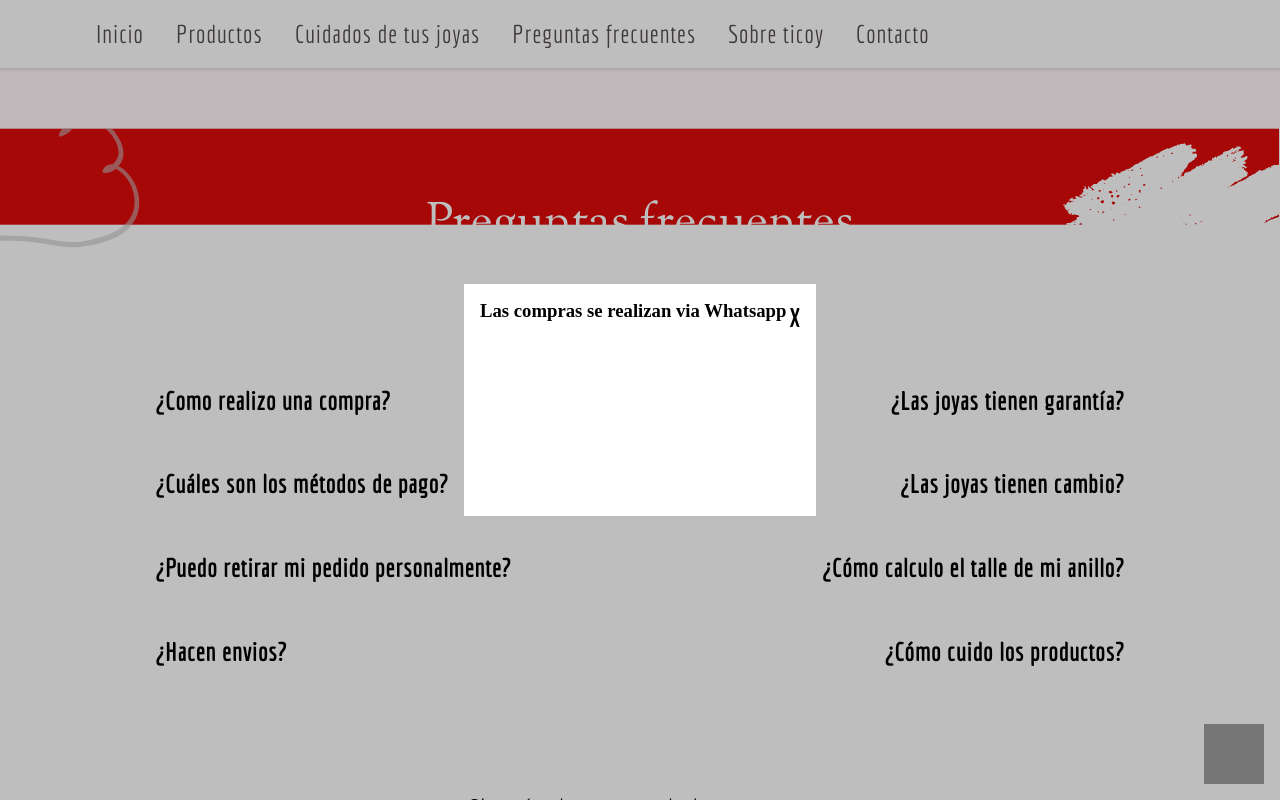
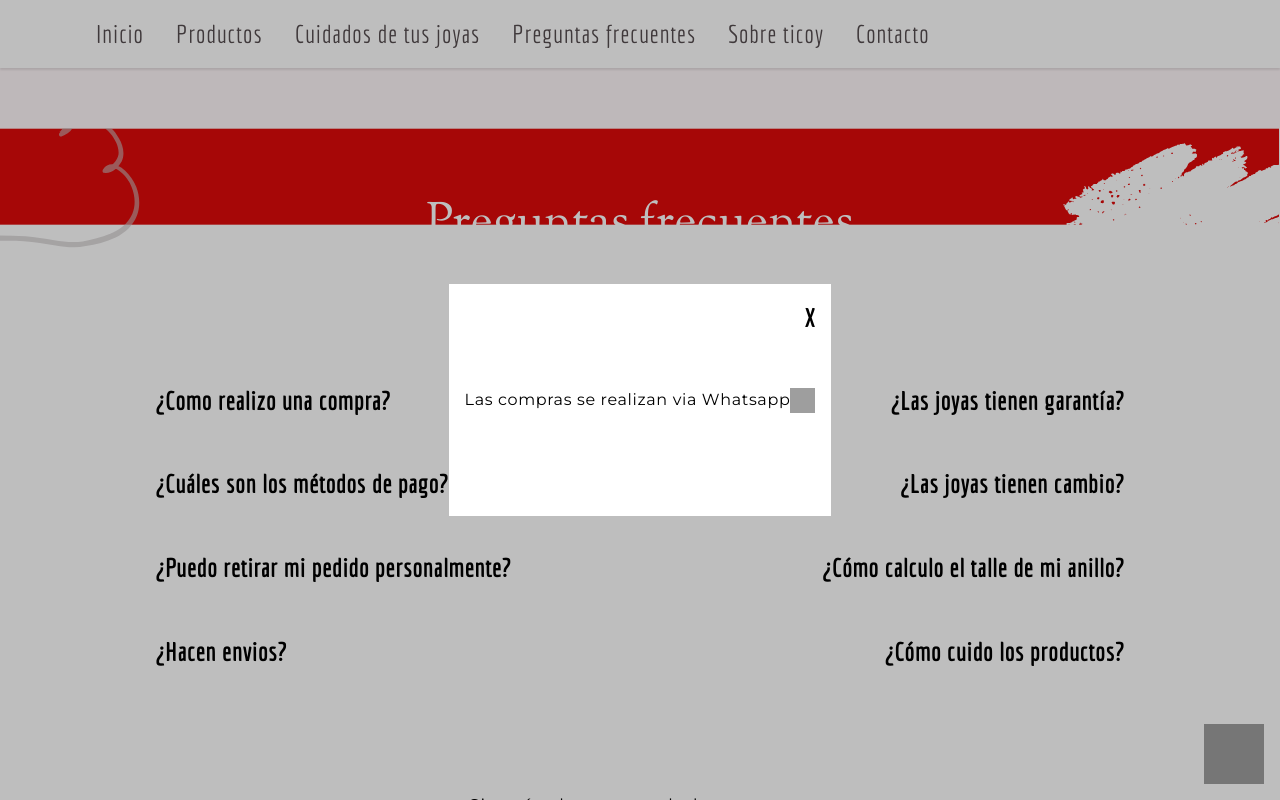
Before and after one commit to cuedefox/Ticoy, a React (Create React App) app: page / in a window 1280 px wide. Both pictures are taken after a click on the button "¿Como realizo una compra?". Shown: the part 2360-3160 px from the top of the page. Built offline with nearby package versions, Linux system fonts and the light colour scheme; grey boxes are pictures that could not be loaded.

Commit message:
optimizando modal

```diff
--- a/src/components/Faq.jsx
+++ b/src/components/Faq.jsx
@@ -4,6 +4,10 @@ import Modal from "./ModalFaq";
 import icono from "../assets/img/iconFaq.png";
 import logo from "../assets/img/logoFaq.png";
 import backfaq from "../assets/img/backgrounds/faqs.svg"
+import logoWsp from "../assets/img/whatsapp.png"
+import mtdPago from "../assets/img/metodo-pago.png"
+import medidorAnillo from "../assets/img/medidor-anillos.png"
+
 const Faq = () => {
     const stylesBack = {
         backgroundImage: `url(${backfaq})`,
@@ -21,8 +25,11 @@ const Faq = () => {
     const buttonLeft = [
         //pregunta 1
         {
+            class: "whatsapp",
+            classDiv: "prg1",
             name: "¿Como realizo una compra?",
-            nameModal: "Las compras se realizan via Whatsapp",
+            nameModal: `Las compras se realizan via Whatsapp`,
+            img: logoWsp,
             abrirModal: openModal1,
             modalAbierto: isOpenModal1,
             cerrarModal: closeModal1,
@@ -31,13 +38,16 @@ const Faq = () => {
         //pregunta 2
         {
             name: "¿Cuáles son los métodos de pago?",
+            classDiv: "prg2",
             nameModal: "Efectivo, transferencia, débito y crédito. (Consultar promos vigentes)",
+            img: mtdPago,
             abrirModal: openModal2,
             modalAbierto: isOpenModal2,
             cerrarModal: closeModal2,
         },
         //pregunta 3
         {
+            classDiv: "imgNone",
             name: "¿Puedo retirar mi pedido personalmente?",
             nameModal: "Si! podes retirar tu pedido por la localidad de Salsipuedes, coordinando previamente día y horario por privado, al igual que la dirección.",
             abrirModal: openModal3,
@@ -46,6 +56,7 @@ const Faq = () => {
         },
         //pregunta 4
         {
+            classDiv: "imgNone",
             name: "¿Hacen envios?",
             nameModal: "Si!, si es por la zona donde resido.",
             abrirModal: openModal4,
@@ -57,8 +68,9 @@ const Faq = () => {
     const buttonRight = [
         //pregunta 5
         {
+            classDiv: "imgNone",
             name: "¿Las joyas tienen garantía? ",
-            nameModal: "Si, tienen garantía, pero solo las joyas provenientes de Córdoba Capital. ",
+            nameModal: `Si, tienen garantía, pero solo las joyas provenientes de Córdoba Capital.`,
             abrirModal: openModal5,
             modalAbierto: isOpenModal5,
             cerrarModal: closeModal5,
@@ -66,6 +78,7 @@ const Faq = () => {
 
         //pregunta 6
         {
+            classDiv: "imgNone",
             name: "¿Las joyas tienen cambio?",
             nameModal: "Depende cada caso particular. Por el tiempo que haya pasado desde la compra y el estado de la joya.",
             abrirModal: openModal6,
@@ -74,16 +87,19 @@ const Faq = () => {
         },
         //pregunta 7
         {
+            classDiv: "prg7",
             name: "¿Cómo calculo el talle de mi anillo?",
             nameModal: "Para saber tu talle, medí el diámetro interno de un anillo que ya tengas, para aproximarte al talle que buscás. Vas a medir la parte más ancha del anillo para asegurarte que pase por los nudillos sin problemas. Ahora resta comparar tu resultado con las medidas que te dejamos a continuación, recordá que no todos los dedos miden lo mismo. De igual forma ocurre al cambiar de mano.",
+            img: medidorAnillo,
             abrirModal: openModal7,
             modalAbierto: isOpenModal7,
             cerrarModal: closeModal7,
         },
         //pregunta 8
         {
+            classDiv: "imgNone",
             name: "¿Cómo cuido los productos?",
-            nameModal: "aksdjkdsjkds",
+            nameModal: `En nuestra seccion de "cuidado de tus joyas" conseguiras toda la data necesaria para mantener tus joyas como el primer dia`,
             abrirModal: openModal8,
             modalAbierto: isOpenModal8,
             cerrarModal: closeModal8,
@@ -103,7 +119,10 @@ const Faq = () => {
                                 </button>
 
                                 <Modal isOpen={button.modalAbierto} closeModal={button.cerrarModal}>
-                                    <h3>{button.nameModal}</h3>
+                                    <div className={button.classDiv}>
+                                    <p className="contenidoModal">{button.nameModal}</p>
+                                    <img src={button.img} alt="icono"className={button.class}/>
+                                    </div>
                                 </Modal>
                             </div>
                         ))
@@ -120,7 +139,10 @@ const Faq = () => {
                                 </button>
 
                                 <Modal isOpen={button.modalAbierto} closeModal={button.cerrarModal}>
-                                    <h3>{button.nameModal}</h3>
+                                    <div className={button.classDiv}>
+                                    <p className="contenidoModal">{button.nameModal}</p>
+                                    <img src={button.img} alt="icono" className={button.class}/>
+                                    </div>
                                 </Modal>
                             </div>
                         ))
--- a/src/sass/_faq.scss
+++ b/src/sass/_faq.scss
@@ -27,6 +27,11 @@
             display: flex;
             flex-direction: column;
             gap: 3rem;
+            .contenidoModal{
+                display: flex;
+                justify-content: center;
+                align-items: center;
+            }
         }
 
         .right {
--- a/src/sass/_header.scss
+++ b/src/sass/_header.scss
@@ -221,7 +221,7 @@
         }
     }
 
-    @media screen and ((min-width: 220px) and (max-width:500px)) {
+    @media screen and (max-width:500px) {
         .header {
             .principal {
                 .logo {
--- a/src/sass/_modal.scss
+++ b/src/sass/_modal.scss
@@ -19,11 +19,36 @@
         min-height: 200px;
         max-height: 600px;
         overflow-y:auto;
+        display: flex;
+        flex-direction: column;
+        justify-content: center;
+        align-items: center;
+        font-family: 'Montserrat';
+        font-style: normal;
+        font-weight: 400;
+        font-size: 1rem;
+        line-height: 143.4%;
+        letter-spacing: 0.04em;
+        text-align: center;
 
         .modal-close {
             position: absolute;
             top: 1rem;
             right: 1rem;
+        }
+        .prg1{
+            display: flex;
+            flex-direction: row;
+            .whatsapp{
+                width: 25px;
+                height: 25px;
+            }
+        }
+
+        .imgNone {
+            img{
+                display: none;
+            }
         }
     }
 }
```
Also changed, not shown: src/assets/img/medidor-anillos.png (added), src/assets/img/metodo-pago.png (added).
